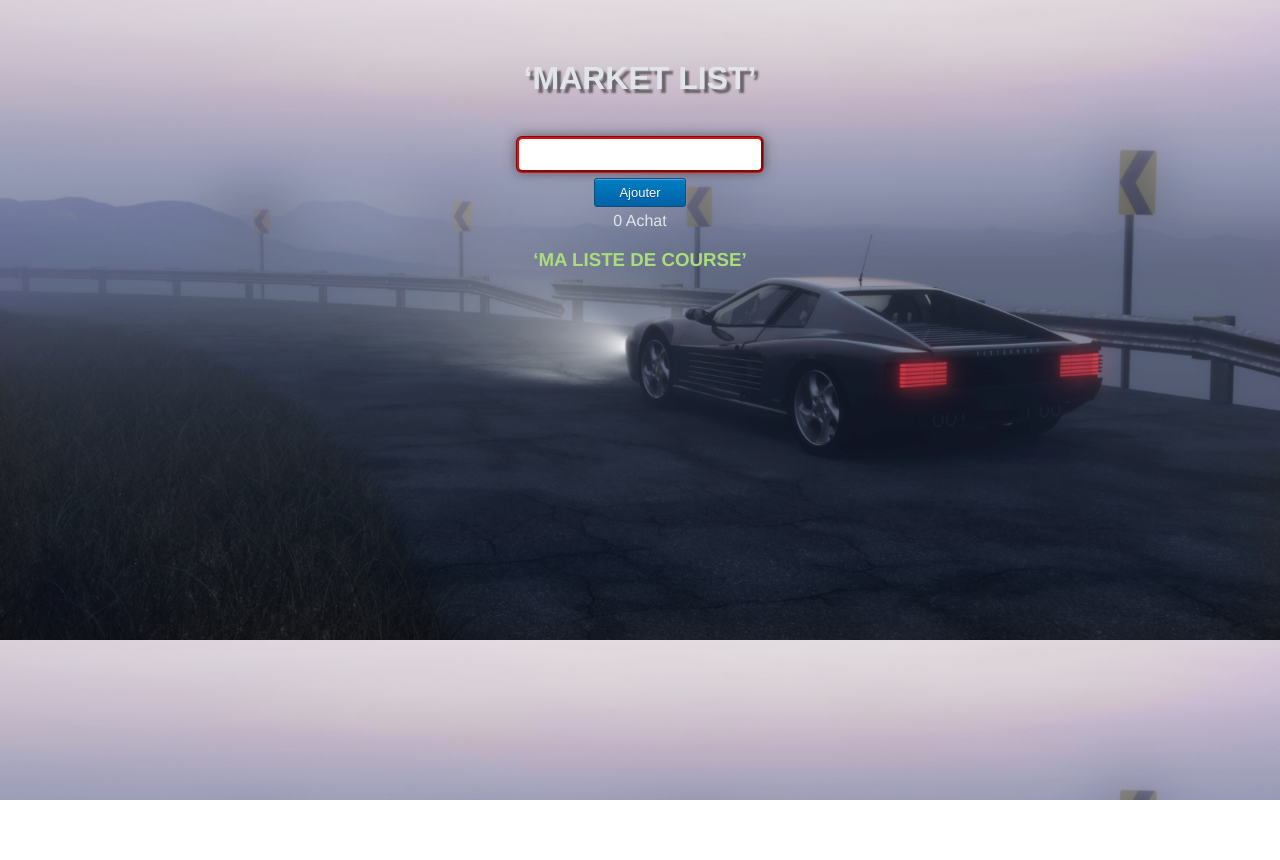
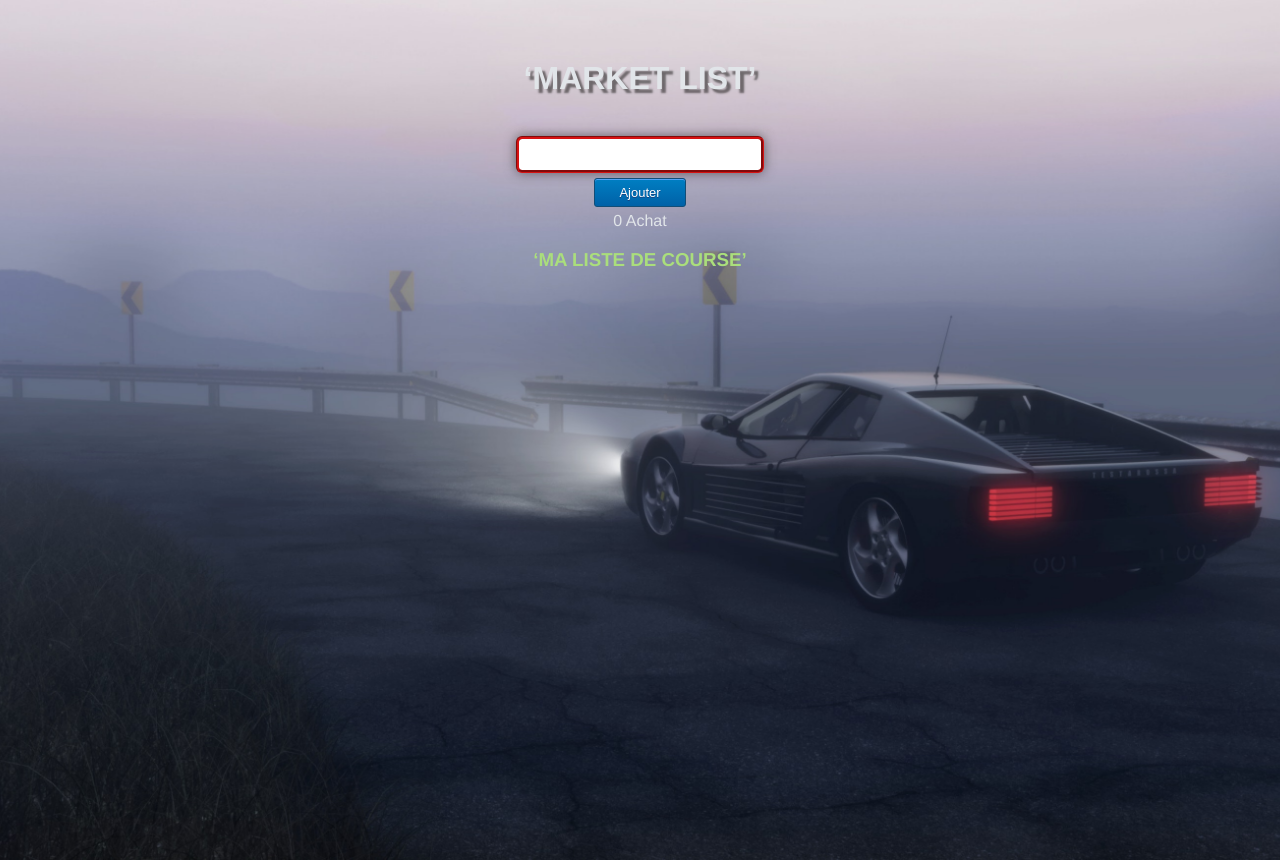
Before and after one commit to frameur/todovuejs, a Vue app: page / in a window 1280 px wide. Before the commit the page ends 800 px from the top, so only its background shows below. Built offline with nearby package versions, Linux system fonts and the light colour scheme.

Commit message:
adapte image fond

```diff
--- a/src/App.vue
+++ b/src/App.vue
@@ -42,7 +42,8 @@ export default {
 
 <style>
 body {
-  background: url(./assets/listcourse.jpg) top/cover;
+  background: url(./assets/listcourse.jpg) center/cover;
+  height: 100vh;
   margin: 0;
   padding: 0;
   overflow-x: hidden;
```
